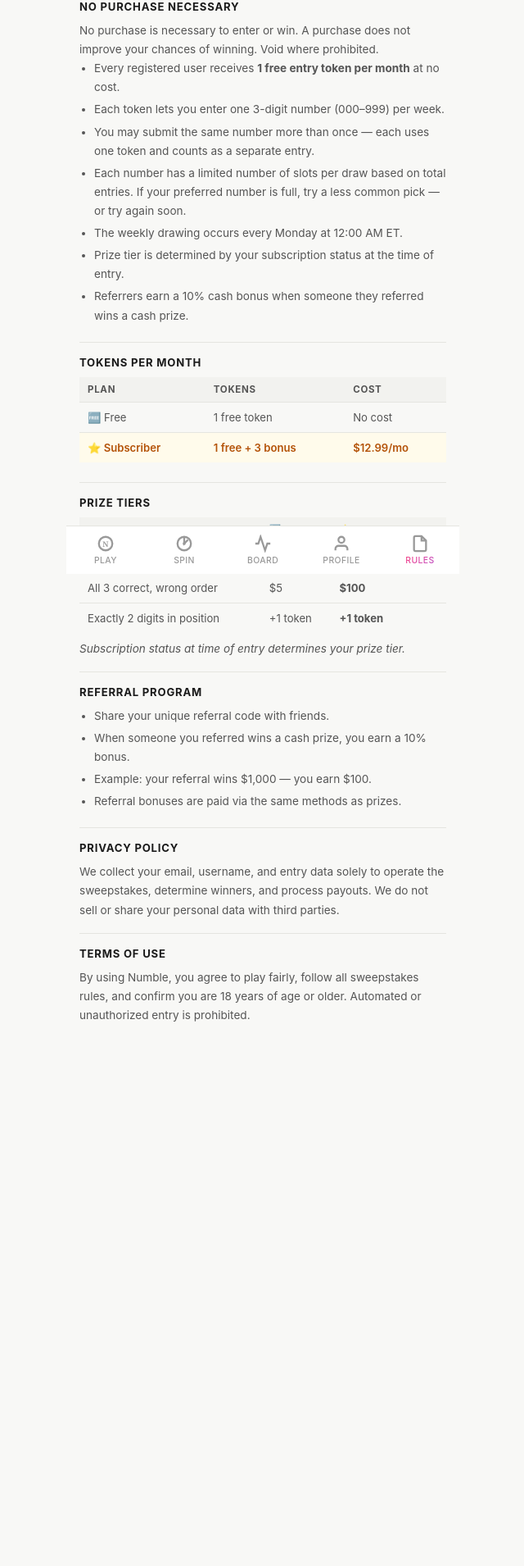
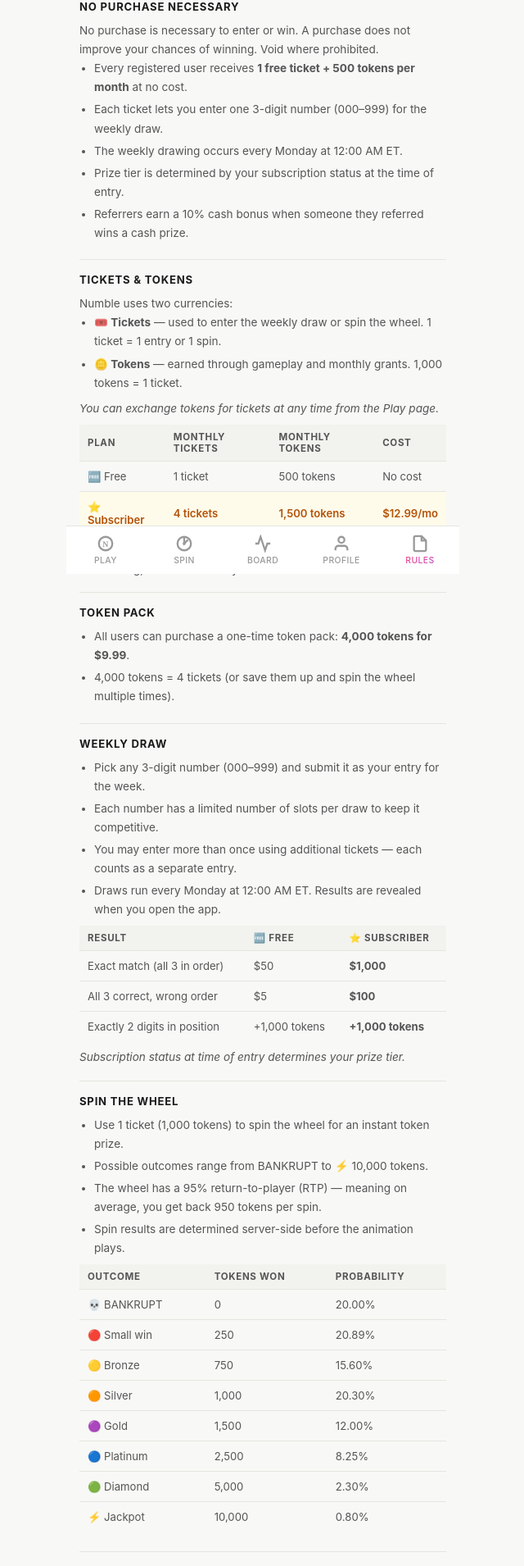
Before and after one commit to salumastake-code/numble-react, a React (Vite) app: page /rules in a window 1280 px wide. Shown: the part 100-2010 px from the top of the page at 82% size, without its empty margins (319-959 px from the left). Before the commit the page ends 1446 px from the top, so only its background shows below. Built offline with nearby package versions, Linux system fonts and the light colour scheme; sample sign-in values are in the browser's storage.

Commit message:
feat: rewrite Rules page — tickets/tokens economy, spin wheel odds, updated prize tiers, token pack

```diff
--- a/src/pages/Rules.css
+++ b/src/pages/Rules.css
@@ -11,3 +11,9 @@
 .gold-row td { color: #b45309; font-weight: 600; background: var(--gold-light); }
 .gold-cell { color: #b45309; font-weight: 700; }
 .rules-note { font-size: 0.75rem; color: var(--muted); margin-top: 8px; font-style: italic; }
+
+.rules-link {
+  color: var(--primary, #f97316);
+  font-weight: 600;
+  text-decoration: underline;
+}
--- a/src/pages/Rules.jsx
+++ b/src/pages/Rules.jsx
@@ -18,57 +18,126 @@ export default function Rules() {
       </div>
 
       <div className="rules-body">
+
         <Section title="No Purchase Necessary">
           <p>No purchase is necessary to enter or win. A purchase does not improve your chances of winning. Void where prohibited.</p>
           <ul>
-            <li>Every registered user receives <strong>1 free entry token per month</strong> at no cost.</li>
-            <li>Each token lets you enter one 3-digit number (000–999) per week.</li>
-            <li>You may submit the same number more than once — each uses one token and counts as a separate entry.</li>
-            <li>Each number has a limited number of slots per draw based on total entries. If your preferred number is full, try a less common pick — or try again soon.</li>
+            <li>Every registered user receives <strong>1 free ticket + 500 tokens per month</strong> at no cost.</li>
+            <li>Each ticket lets you enter one 3-digit number (000–999) for the weekly draw.</li>
             <li>The weekly drawing occurs every Monday at 12:00 AM ET.</li>
             <li>Prize tier is determined by your subscription status at the time of entry.</li>
             <li>Referrers earn a 10% cash bonus when someone they referred wins a cash prize.</li>
           </ul>
         </Section>
 
-        <Section title="Tokens Per Month">
+        <Section title="Tickets & Tokens">
+          <p>Numble uses two currencies:</p>
+          <ul>
+            <li><strong>🎟️ Tickets</strong> — used to enter the weekly draw or spin the wheel. 1 ticket = 1 entry or 1 spin.</li>
+            <li><strong>🪙 Tokens</strong> — earned through gameplay and monthly grants. 1,000 tokens = 1 ticket.</li>
+          </ul>
+          <p className="rules-note">You can exchange tokens for tickets at any time from the Play page.</p>
+
           <table className="rules-table">
-            <thead><tr><th>Plan</th><th>Tokens</th><th>Cost</th></tr></thead>
+            <thead>
+              <tr><th>Plan</th><th>Monthly Tickets</th><th>Monthly Tokens</th><th>Cost</th></tr>
+            </thead>
             <tbody>
-              <tr><td>🆓 Free</td><td>1 free token</td><td>No cost</td></tr>
-              <tr className="gold-row"><td>⭐ Subscriber</td><td>1 free + 3 bonus</td><td>$12.99/mo</td></tr>
+              <tr>
+                <td>🆓 Free</td>
+                <td>1 ticket</td>
+                <td>500 tokens</td>
+                <td>No cost</td>
+              </tr>
+              <tr className="gold-row">
+                <td>⭐ Subscriber</td>
+                <td>4 tickets</td>
+                <td>1,500 tokens</td>
+                <td>$12.99/mo</td>
+              </tr>
             </tbody>
           </table>
+          <p className="rules-note">Subscribers receive their full monthly allocation immediately upon subscribing, then on the 1st of each month.</p>
         </Section>
 
-        <Section title="Prize Tiers">
+        <Section title="Token Pack">
+          <ul>
+            <li>All users can purchase a one-time token pack: <strong>4,000 tokens for $9.99</strong>.</li>
+            <li>4,000 tokens = 4 tickets (or save them up and spin the wheel multiple times).</li>
+          </ul>
+        </Section>
+
+        <Section title="Weekly Draw">
+          <ul>
+            <li>Pick any 3-digit number (000–999) and submit it as your entry for the week.</li>
+            <li>Each number has a limited number of slots per draw to keep it competitive.</li>
+            <li>You may enter more than once using additional tickets — each counts as a separate entry.</li>
+            <li>Draws run every Monday at 12:00 AM ET. Results are revealed when you open the app.</li>
+          </ul>
+
           <table className="rules-table">
-            <thead><tr><th>Result</th><th>🆓 Free</th><th>⭐ Subscriber</th></tr></thead>
+            <thead>
+              <tr><th>Result</th><th>🆓 Free</th><th>⭐ Subscriber</th></tr>
+            </thead>
             <tbody>
               <tr><td>Exact match (all 3 in order)</td><td>$50</td><td className="gold-cell">$1,000</td></tr>
               <tr><td>All 3 correct, wrong order</td><td>$5</td><td className="gold-cell">$100</td></tr>
-              <tr><td>Exactly 2 digits in position</td><td>+1 token</td><td className="gold-cell">+1 token</td></tr>
+              <tr><td>Exactly 2 digits in position</td><td>+1,000 tokens</td><td className="gold-cell">+1,000 tokens</td></tr>
             </tbody>
           </table>
           <p className="rules-note">Subscription status at time of entry determines your prize tier.</p>
         </Section>
 
+        <Section title="Spin the Wheel">
+          <ul>
+            <li>Use 1 ticket (1,000 tokens) to spin the wheel for an instant token prize.</li>
+            <li>Possible outcomes range from BANKRUPT to ⚡ 10,000 tokens.</li>
+            <li>The wheel has a 95% return-to-player (RTP) — meaning on average, you get back 950 tokens per spin.</li>
+            <li>Spin results are determined server-side before the animation plays.</li>
+          </ul>
+
+          <table className="rules-table">
+            <thead><tr><th>Outcome</th><th>Tokens Won</th><th>Probability</th></tr></thead>
+            <tbody>
+              <tr><td>💀 BANKRUPT</td><td>0</td><td>20.00%</td></tr>
+              <tr><td>🔴 Small win</td><td>250</td><td>20.89%</td></tr>
+              <tr><td>🟡 Bronze</td><td>750</td><td>15.60%</td></tr>
+              <tr><td>🟠 Silver</td><td>1,000</td><td>20.30%</td></tr>
+              <tr><td>🟣 Gold</td><td>1,500</td><td>12.00%</td></tr>
+              <tr><td>🔵 Platinum</td><td>2,500</td><td>8.25%</td></tr>
+              <tr><td>🟢 Diamond</td><td>5,000</td><td>2.30%</td></tr>
+              <tr><td>⚡ Jackpot</td><td>10,000</td><td>0.80%</td></tr>
+            </tbody>
+          </table>
+        </Section>
+
         <Section title="Referral Program">
           <ul>
             <li>Share your unique referral code with friends.</li>
-            <li>When someone you referred wins a cash prize, you earn a 10% bonus.</li>
+            <li>When someone you referred wins a cash prize, you earn a <strong>10% bonus</strong>.</li>
             <li>Example: your referral wins $1,000 — you earn $100.</li>
-            <li>Referral bonuses are paid via the same methods as prizes.</li>
+            <li>Referral bonuses accumulate in your balance and are paid via the same methods as prizes.</li>
+            <li>There is no limit to how many people you can refer — bonuses last forever.</li>
+          </ul>
+        </Section>
+
+        <Section title="Payouts">
+          <ul>
+            <li>Cash prizes are paid via PayPal, Venmo, or Cash App.</li>
+            <li>Enter your preferred payout method in your Profile before requesting a withdrawal.</li>
+            <li>Payouts are processed manually within 5 business days.</li>
+            <li>A minimum balance of $5.00 is required to request a payout.</li>
           </ul>
         </Section>
 
         <Section title="Privacy Policy">
-          <p>We collect your email, username, and entry data solely to operate the sweepstakes, determine winners, and process payouts. We do not sell or share your personal data with third parties.</p>
+          <p>We collect your email, username, and entry data solely to operate the sweepstakes, determine winners, and process payouts. We do not sell or share your personal data with third parties. See our full <a href="/privacy" className="rules-link">Privacy Policy</a>.</p>
         </Section>
 
         <Section title="Terms of Use">
-          <p>By using Numble, you agree to play fairly, follow all sweepstakes rules, and confirm you are 18 years of age or older. Automated or unauthorized entry is prohibited.</p>
+          <p>By using Numble, you agree to play fairly, follow all sweepstakes rules, and confirm you are 18 years of age or older. Automated or unauthorized entry is prohibited. See our full <a href="/terms" className="rules-link">Terms of Use</a>.</p>
         </Section>
+
       </div>
     </div>
   );
```
